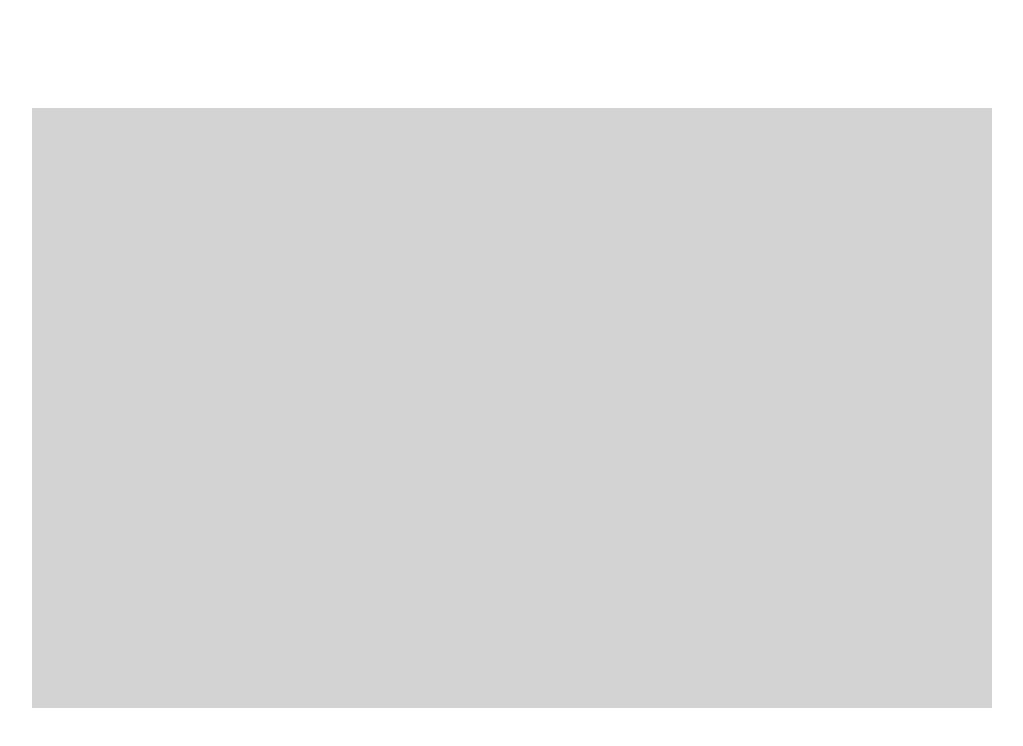
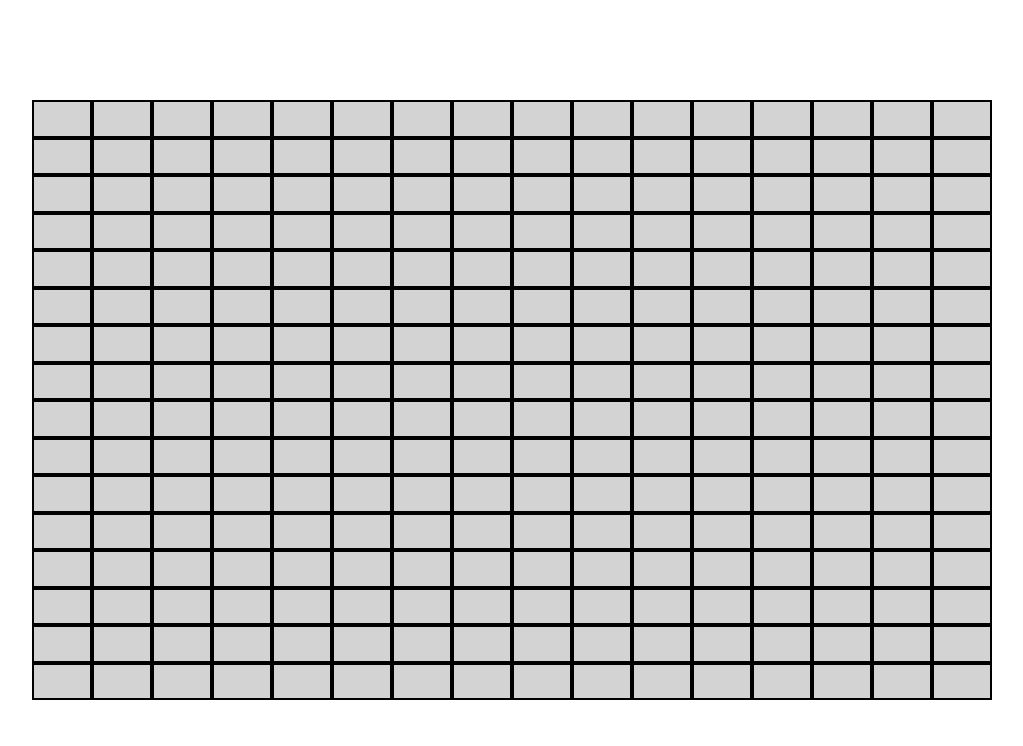
Before and after one commit to WillBeOldK/Etch-a-Sketch, a plain HTML site: page index.html in a window 1280 px wide. Shown: the whole page, without its empty margins (128-1151 px from the left). Drawn offline with Linux system fonts and the light colour scheme.

Commit message:
add js file,using js to make squares inside grid

```diff
--- a/index.html
+++ b/index.html
@@ -6,7 +6,8 @@
     <title>Etch-A-Sketch</title>
 
     <link rel='stylesheet' type='text/css' href='main.css'>
-    <!-- <script src='main.js' defer></script> -->
+    <script src="main.js" defer></script>
+
 </head>
 <body>
     <div class="grid-container">
--- a/main.css
+++ b/main.css
@@ -1,13 +1,18 @@
+html{
+    box-sizing: border-box;
+}
 .grid-container{
+    padding:0px;
     width :960px;
     height : 600px;
     display:flex;
-
-
+    flex-wrap: wrap;
+    margin:0px;
     background-color: lightgray;
 
 }
 body{
+    margin:0;
 
     display:flex;
 
--- /dev/null
+++ b/main.js
@@ -0,0 +1,11 @@
+let gridContainer = document.querySelector(".grid-container");
+// create small squares in grid
+for (let i = 0 ; i < 16 * 16; i ++){
+    let square = document.createElement("div");
+    square.setAttribute("style",
+        `width : ${960 / 16 - 4 }px;
+        height : ${600 / 16 - 4 }px;
+        border : solid 2px black;
+        `);
+    gridContainer.appendChild(square);
+}
```
